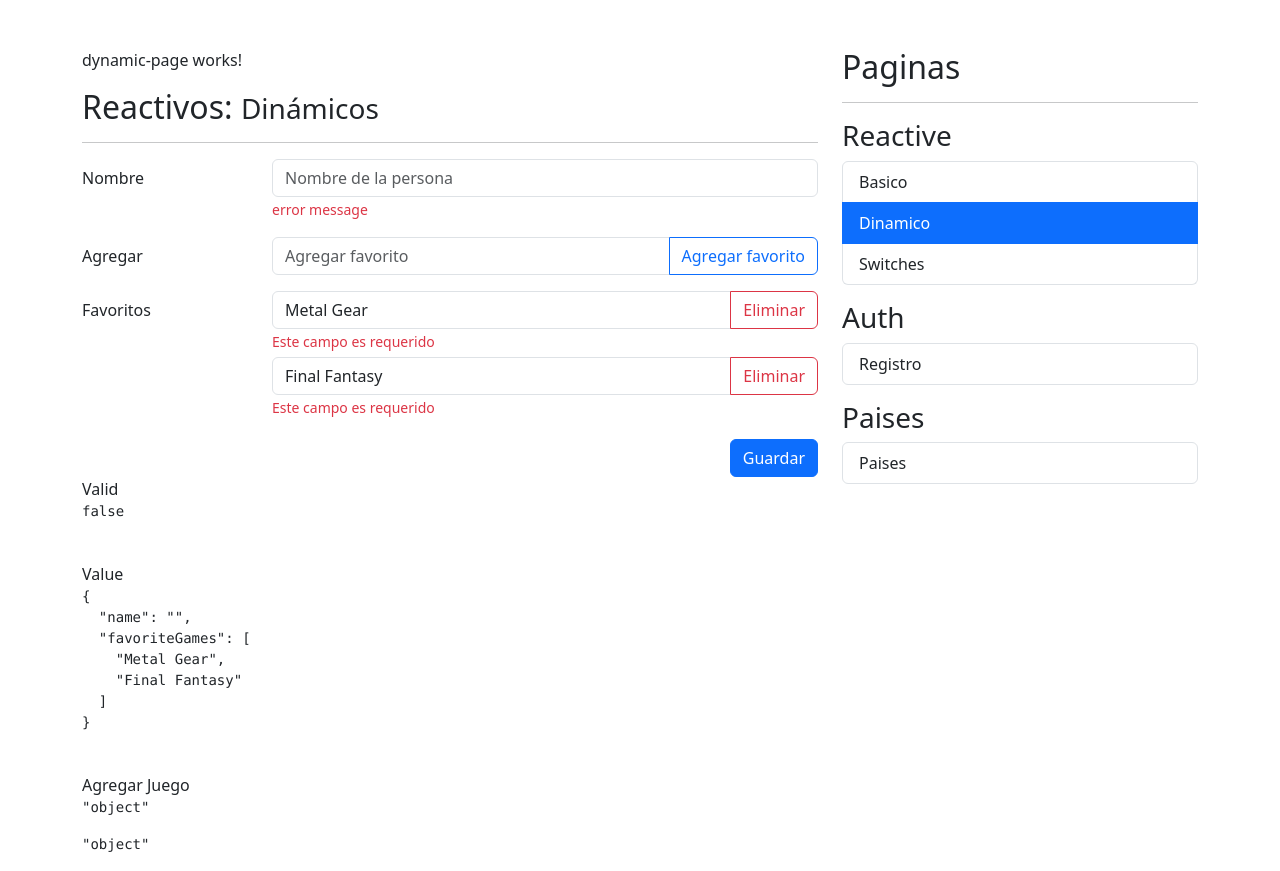
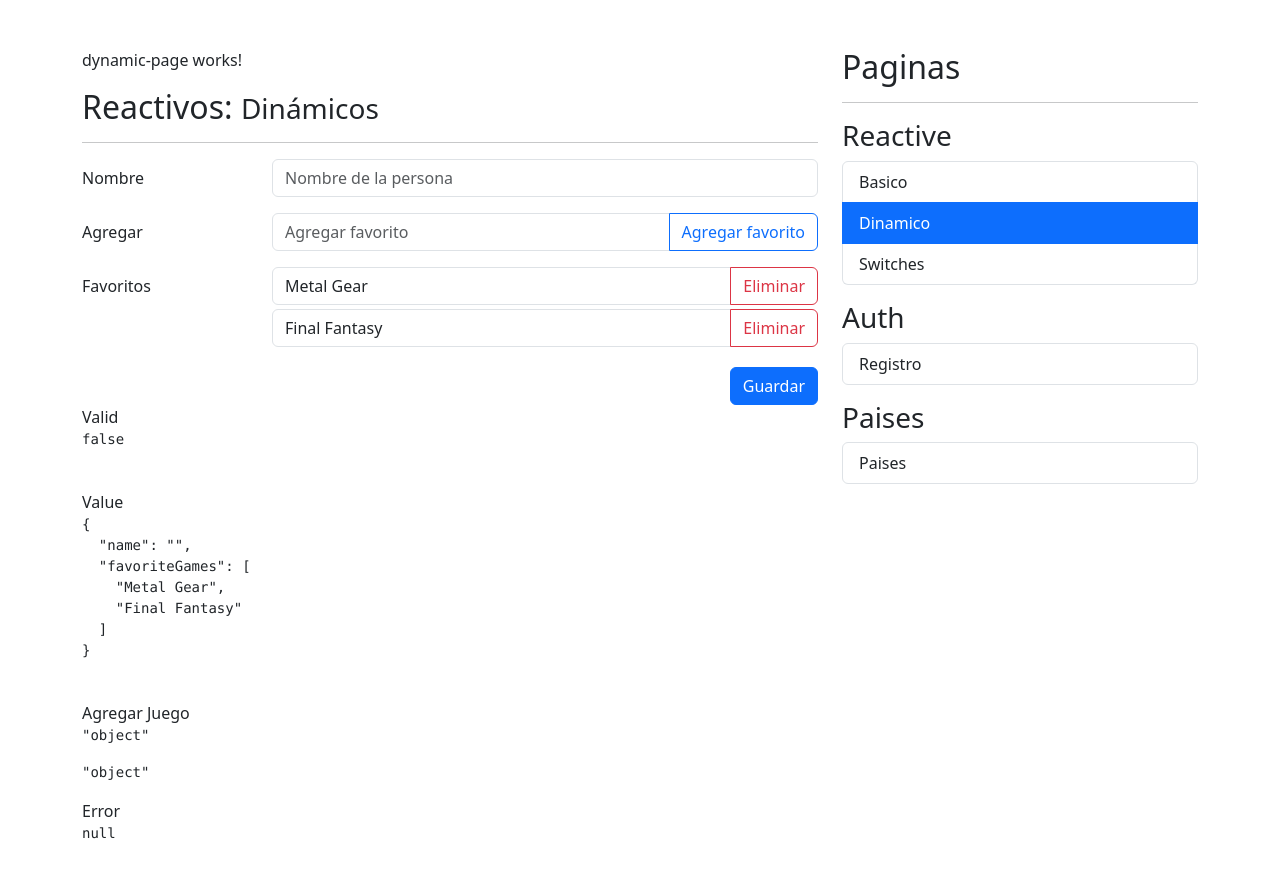
Before and after one commit to luchobedoya/formularios-test-app, an Angular app: page /reactive/basic in a window 1280 px wide. Both pictures are taken after a click on the item "Dinamico". Built offline with nearby package versions, Linux system fonts and the light colour scheme.

Commit message:
implementacion de metodos de error
implementacion de metodos de error

```diff
--- a/src/app/reactive/pages/dynamic-page/dynamic-page.html
+++ b/src/app/reactive/pages/dynamic-page/dynamic-page.html
@@ -11,9 +11,12 @@
             <input class="form-control"
                    placeholder="Nombre de la persona"
                    formControlName="name">
+
+            @if(formUtils.isValidField(myForm, 'name')) {
             <span class="form-text text-danger">
-                   error message
+                   {{ formUtils.getFieldError(myForm, 'name') }}
             </span>
+            }
         </div>
     </div>
 
@@ -53,9 +56,11 @@
                       Eliminar
                   </button>
                 </div>
+                @if(isValidFieldInArray (favoriteGames, i)) {
                 <span class="form-text text-danger">
-                   Este campo es requerido
+                   El campo es requerido
                 </span>
+                }
 
             </div>
             }
@@ -91,3 +96,6 @@
 <span>Agregar Juego</span>
 <pre>{{ 'object' | json }}</pre>
 <pre>{{ 'object' | json }}</pre>
+
+<span>Error</span>
+<pre>{{ myForm.controls['favoriteGames'].controls[0].errors | json }}</pre>
--- a/src/app/reactive/pages/dynamic-page/dynamic-page.ts
+++ b/src/app/reactive/pages/dynamic-page/dynamic-page.ts
@@ -1,6 +1,7 @@
 import { JsonPipe } from '@angular/common';
 import { Component, inject } from '@angular/core';
 import { FormArray, FormBuilder, ReactiveFormsModule, Validators } from '@angular/forms';
+import { FormUtils } from '../../../utils/forms/formUtils';
 
 @Component({
   selector: 'app-dynamic-page',
@@ -10,6 +11,7 @@ import { FormArray, FormBuilder, ReactiveFormsModule, Validators } from '@angula
 })
 export default class DynamicPage {
   private _fb = inject(FormBuilder);
+  formUtils = FormUtils;
 
   public myForm = this._fb.group({
     name: ['', [Validators.required, Validators.minLength(3)]],
@@ -23,4 +25,21 @@ export default class DynamicPage {
     return this.myForm.get('favoriteGames') as FormArray;
   }
 
+  isValidFieldInArray(formArray: FormArray, index: number) {
+    return formArray.controls[index].invalid && formArray.controls[index].touched && formArray.controls[index].errors;
+  }
+
+  getFieldErrorInArray(formArray: FormArray, index: number) {
+    return formArray.controls[index].errors;
+  }
+
+  addFavoriteGame() {
+    const newGame = this._fb.control('', Validators.required);
+    this.favoriteGames.push(newGame);
+  }
+
+  deleteFavoriteGame(index: number) {
+    this.favoriteGames.removeAt(index);
+  }
+
 }
```
